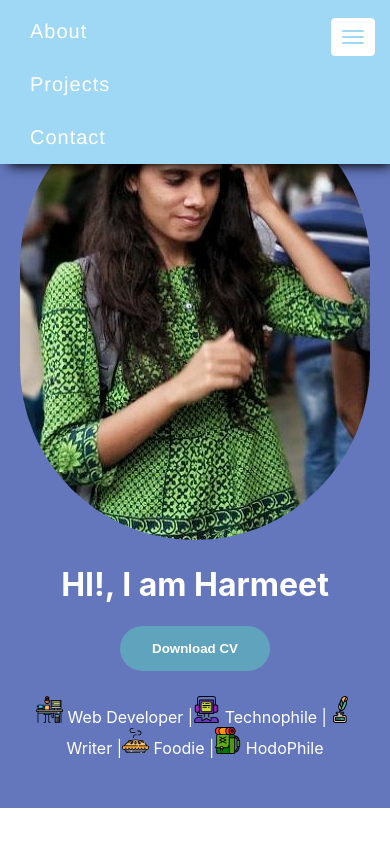
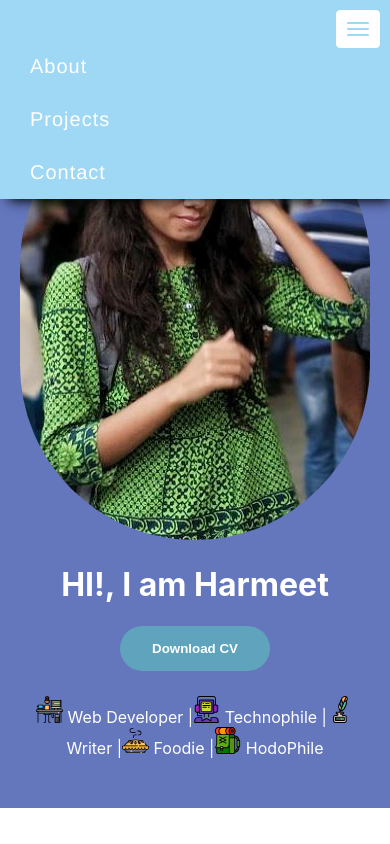
Before and after one commit to harmeet27/portfolio, a React (Create React App) app: page / in a window 390 px wide. Both pictures are taken after a click on the button 353 px from the left and 37 px from the top of the page. Shown: the top 844 px of the page. Built offline with nearby package versions, Linux system fonts and the light colour scheme.

Commit message:
feat: update nav bar for mobile

```diff
--- a/src/components/Navigation/Navigation.css
+++ b/src/components/Navigation/Navigation.css
@@ -4,7 +4,7 @@
   position: fixed;
   right: 0;
   left: 0;
-  min-height: 50px;
+  min-height: 57px;
   margin-bottom: 10px;
   box-shadow: 5px 6px 12px -4px #000;
   display: inline-block;
@@ -14,7 +14,7 @@
 
 .dropdown {
   position: relative;
-  margin-top: 5px;
+  margin-top: 40px;
   background-color: #9fd8f5;
   display: flex;
   flex-direction: column;
@@ -57,9 +57,8 @@
 
 .menu {
   position: relative;
-  margin-right: 15px;
+  margin: 10px;
   padding: 7px 10px;
-  margin-top: 18px;
   border: 1px solid transparent;
   border-radius: 4px;
   background-color: #fff;
--- a/src/components/Navigation/Navigation.js
+++ b/src/components/Navigation/Navigation.js
@@ -1,28 +1,53 @@
 import React, { Component } from "react";
+import ReactDOM from "react-dom";
 import "./Navigation.css";
 
 class Navigation extends Component {
   constructor(props) {
     super(props);
+    this.dropdown = React.createRef();
     this.state = {
       openMenu: false,
-      activeTab: 'about'
+      activeTab: "about",
     };
   }
 
-  toggle = () => {
-     const openMenuValue = !this.state.openMenu;
-     this.setState({
-       openMenu: openMenuValue
-     })
+  componentDidMount() {
+    document.addEventListener("click", this.handleClickOutside, true);
   }
 
+  componentWillUnmount() {
+    document.removeEventListener("click", this.handleClickOutside, true);
+  }
+
+  handleClickOutside = (e) => {
+    const menuClassNameList = ["menu", "iconBar"];
+    if (
+      !ReactDOM.findDOMNode(this.dropdown.current)?.contains(e.target) &&
+      !menuClassNameList.includes(e.target.className)
+    ) {
+      this.setState({
+        openMenu: false,
+      });
+    }
+  };
+
+  toggle = (e) => {
+    const openMenuValue = !this.state.openMenu;
+    this.setState({
+      openMenu: openMenuValue,
+    });
+  };
+
   handleMenuClick = (menuItem) => {
-    return this.setState({
-      openMenu: false,
-      activeTab: menuItem
-    }, () => this.props.onClick(menuItem));
-  }
+    return this.setState(
+      {
+        openMenu: false,
+        activeTab: menuItem,
+      },
+      () => this.props.onClick(menuItem)
+    );
+  };
 
   renderMobileMenu = () => {
     return (
@@ -40,22 +65,22 @@ class Navigation extends Component {
       <div className="desktopMenu">
         <a
           href="#about"
-          className={activeTab === 'about' ? "tab active" : "tab"}
-          onClick={() => this.handleMenuClick('about')}
+          className={activeTab === "about" ? "tab active" : "tab"}
+          onClick={() => this.handleMenuClick("about")}
         >
           About
         </a>
         <a
           href="#projects"
-          className={activeTab === 'projects' ? "tab active" : "tab"}
-          onClick={() => this.handleMenuClick('projects')}
+          className={activeTab === "projects" ? "tab active" : "tab"}
+          onClick={() => this.handleMenuClick("projects")}
         >
           Projects
         </a>
         <a
           href="#contact"
-          className={activeTab === 'contact' ? "tab active" : "tab"}
-          onClick={() => this.handleMenuClick('contact')}
+          className={activeTab === "contact" ? "tab active" : "tab"}
+          onClick={() => this.handleMenuClick("contact")}
         >
           Contact
         </a>
@@ -71,31 +96,31 @@ class Navigation extends Component {
               ? this.renderDesktopMenu()
               : this.renderMobileMenu()}
           </div>
-        {!this.props.isDesktop && this.state.openMenu && (
-            <div className="dropdown">
+          {!this.props.isDesktop && this.state.openMenu && (
+            <div className="dropdown" ref={this.dropdown}>
               <a
                 href="#about"
                 className="link"
-                onClick={() => this.handleMenuClick('about')}
+                onClick={() => this.handleMenuClick("about")}
               >
                 About
               </a>
               <a
                 href="#projects"
                 className="link"
-                onClick={() => this.handleMenuClick('projects')}
+                onClick={() => this.handleMenuClick("projects")}
               >
                 Projects
               </a>
               <a
                 href="#contact"
                 className="link"
-                onClick={() => this.handleMenuClick('contact')}
+                onClick={() => this.handleMenuClick("contact")}
               >
                 Contact
               </a>
             </div>
-        )}
+          )}
         </nav>
       </React.Fragment>
     );
```
